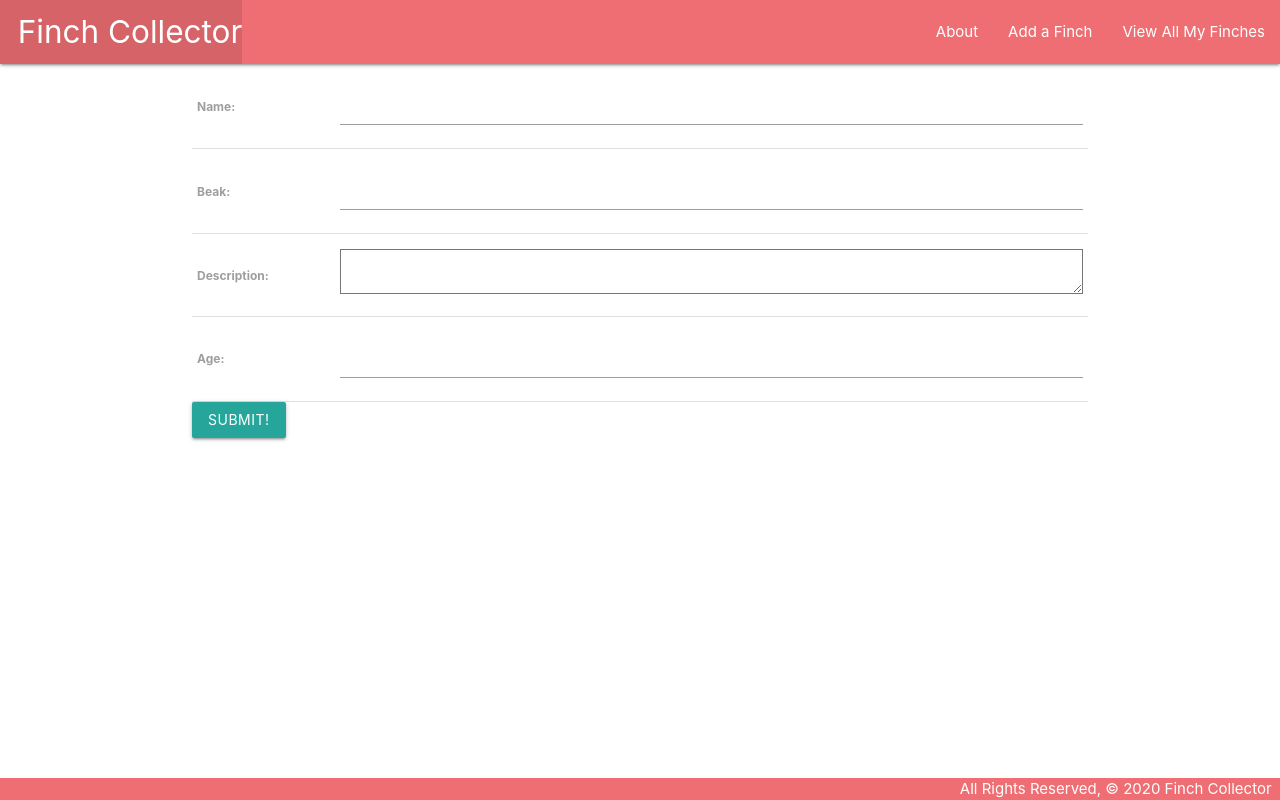
After one commit to jorgelgresendiz/finch-collector-lab, a Django app: page /finches/create/ in a window 1280 px wide. The commit adds this page. Run offline with Django 3.2, Linux system fonts and the light colour scheme.

Commit message:
create add function for finches using CBV

```diff
--- a/main_app/models.py
+++ b/main_app/models.py
@@ -1,4 +1,5 @@
 from django.db import models
+from django.urls import reverse
 
 # Create your models here.
 
@@ -8,3 +9,9 @@ class Finch(models.Model):
     beak = models.CharField(max_length=100)
     description = models.TextField()
     age = models.IntegerField()
+
+    def __str__(self):
+        return self.name
+
+    def get_absolute_url(self):
+        return reverse('detail', kwargs={'finch_id': self.id})
--- a/main_app/templates/base.html
+++ b/main_app/templates/base.html
@@ -25,8 +25,9 @@
             </li>
           </ul>
           <ul class="right">
-            <li><a href="/about">About</a></li>
-            <li><a href="/finches">View All My Finches</a></li>
+            <li><a href="{% url 'about' %}">About</a></li>
+            <li><a href="{% url 'finches_create' %}">Add a Finch</a></li>
+            <li><a href="{% url 'index' %}">View All My Finches</a></li>
           </ul>
         </div>
       </nav>
--- a/main_app/templates/finches/index.html
+++ b/main_app/templates/finches/index.html
@@ -1,6 +1,6 @@
 {% extends 'base.html' %} {% block content %}
 
-<h1>Finch List</h1>
+<h1>My Finches</h1>
 
 {% for finch in finches %}
 <div class="card">
@@ -12,7 +12,7 @@
       {% if finch.age > 0 %}
       <p>Age: {{ finch.age }}</p>
       {% else %}
-      <p>Age: Birdy</p>
+      <p>Age: Little birdie</p>
       {% endif %}
     </div>
   </a>
--- /dev/null
+++ b/main_app/templates/main_app/finch_form.html
@@ -0,0 +1,12 @@
+{% extends 'base.html' %} {% block content %}
+<!-- Leaving the action empty makes the form post to the same url used to display it -->
+<form action="" method="post">
+  <!-- Django requires the following for security purposes -->
+  {% csrf_token %}
+  <table>
+    <!-- Render the inputs inside of <tr>s & <td>s -->
+    {{ form.as_table }}
+  </table>
+  <input type="submit" value="Submit!" class="btn" />
+</form>
+{% endblock %}
--- a/main_app/urls.py
+++ b/main_app/urls.py
@@ -5,5 +5,6 @@ urlpatterns = [
     path('', views.home, name='home'),
     path('about/', views.about, name='about'),
     path('finches/', views.finches_index, name='index'),
-    path('finches/<int:finch_id>/', views.finches_detail, name='detail')
+    path('finches/<int:finch_id>/', views.finches_detail, name='detail'),
+    path('finches/create/', views.FinchCreate.as_view(), name='finches_create')
 ]
--- a/main_app/views.py
+++ b/main_app/views.py
@@ -1,4 +1,5 @@
 from django.shortcuts import render
+from django.views.generic.edit import CreateView
 from .models import Finch
 
 # Create your views here.
@@ -22,3 +23,9 @@ def finches_index(request):
 def finches_detail(request, finch_id):
     finch = Finch.objects.get(id=finch_id)
     return render(request, 'finches/detail.html', {'finch': finch})
+
+
+class FinchCreate(CreateView):
+    model = Finch
+    fields = '__all__'
+    success_url = '/finches/'
```
